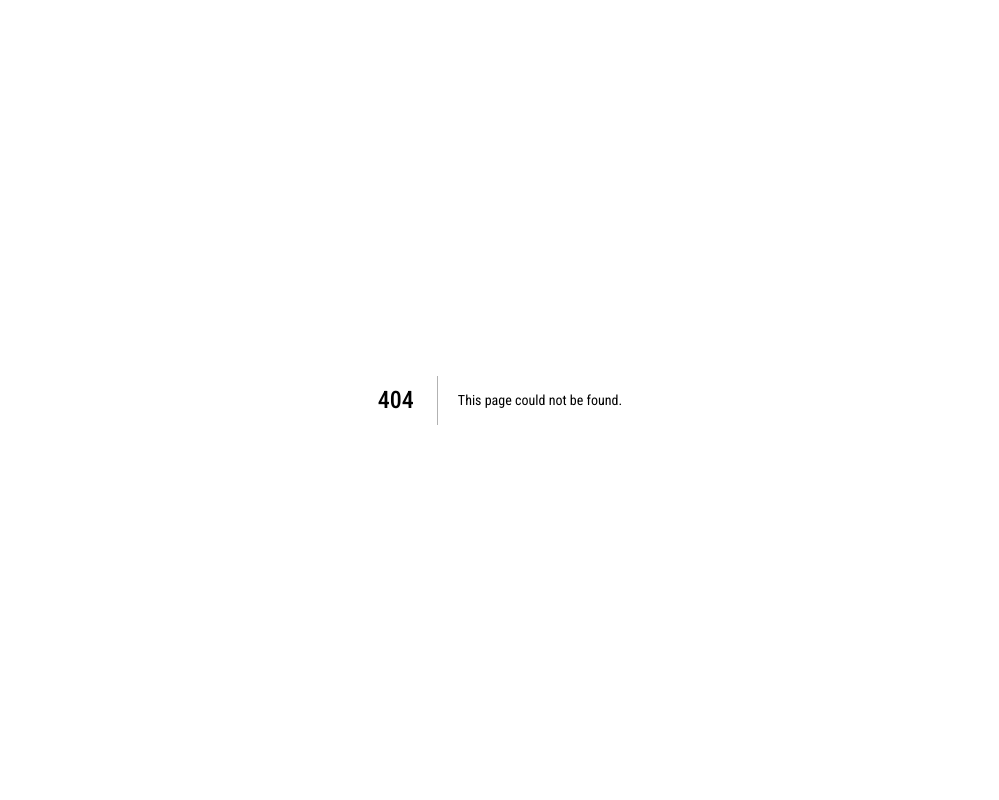
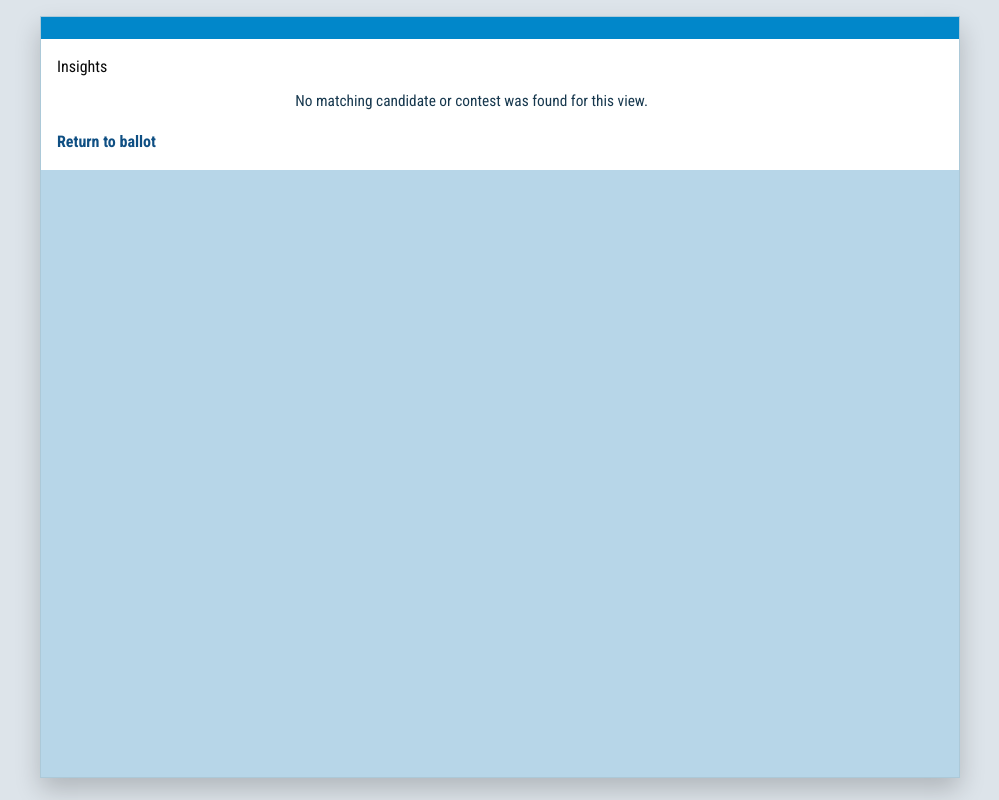
Before and after one commit to rhomere/digital-ballot, a Next.js app: page /insights in a window 1280 px wide. Before the commit this address had no page. Shown: the whole page, without its empty margins (140-1139 px from the left). Built offline with nearby package versions, Linux system fonts and the light colour scheme.

Commit message:
add insights page

```diff
--- a/src/app/globals.css
+++ b/src/app/globals.css
@@ -550,6 +550,23 @@ h3 {
   padding-left: 1.5rem;
 }
 
+.sheet2-prompt-link {
+  display: block;
+  color: inherit;
+  text-decoration: none;
+  cursor: pointer;
+}
+
+.sheet2-prompt-link:hover .sheet2-prompt,
+.sheet2-prompt-link:focus-visible .sheet2-prompt {
+  text-decoration: underline;
+}
+
+.sheet2-prompt-link:focus-visible {
+  outline: 2px solid #0f66b3;
+  outline-offset: 2px;
+}
+
 .sheet2-prompt {
   margin: 0;
   font-size: 0.88rem;
@@ -628,6 +645,20 @@ h3 {
 .sheet2-choice-name {
   font-size: 1.02rem;
   color: #111;
+}
+
+.sheet2-choice-link {
+  text-decoration: none;
+}
+
+.sheet2-choice-link:hover,
+.sheet2-choice-link:focus-visible {
+  text-decoration: underline;
+}
+
+.sheet2-choice-link:focus-visible {
+  outline: 2px solid #0f66b3;
+  outline-offset: 2px;
 }
 
 .sheet2-running {
@@ -772,6 +803,172 @@ h3 {
     position: static;
     display: block;
     margin-top: 0.1rem;
+  }
+}
+
+.insights-shell {
+  min-height: 100vh;
+  background: #dde4ea;
+  padding: 1rem 0.6rem 1.4rem;
+  display: flex;
+  justify-content: center;
+}
+
+.insights-card {
+  width: min(920px, 100%);
+  background: #b7d6e8;
+  border: 1px solid #acc9d8;
+  box-shadow: 0 12px 24px rgba(0, 0, 0, 0.2);
+  overflow: hidden;
+}
+
+.insights-top-strip {
+  height: 22px;
+  background: #0187ca;
+}
+
+.insights-header {
+  padding: 1.1rem 1rem 0.95rem;
+  text-align: center;
+  background:
+    radial-gradient(circle at 92% 18%, #ff1237 0 42px, transparent 43px),
+    radial-gradient(circle at 86% 20%, #0289cf 0 28px, transparent 29px),
+    #b7d6e8;
+  border-bottom: 2px solid #9dbfd0;
+}
+
+.insights-kicker,
+.insights-office,
+.insights-summary,
+.insights-header h1 {
+  margin: 0;
+}
+
+.insights-kicker {
+  font-size: 0.78rem;
+  letter-spacing: 0.12em;
+  text-transform: uppercase;
+  font-weight: 700;
+  color: #145479;
+}
+
+.insights-header h1 {
+  margin-top: 0.28rem;
+  font-size: clamp(1.7rem, 4vw, 2.5rem);
+  line-height: 1.08;
+  color: #111111;
+  text-transform: uppercase;
+}
+
+.insights-office {
+  margin-top: 0.28rem;
+  font-size: 0.94rem;
+  font-weight: 700;
+  color: #c52345;
+  text-transform: uppercase;
+}
+
+.insights-summary {
+  margin: 0.7rem auto 0;
+  max-width: 54ch;
+  font-size: 0.96rem;
+  line-height: 1.45;
+  color: #17384e;
+}
+
+.insights-body {
+  background: #ffffff;
+  padding: 1rem;
+}
+
+.insights-section + .insights-section {
+  margin-top: 1rem;
+}
+
+.insights-section h2 {
+  margin: 0;
+  padding-bottom: 0.35rem;
+  border-bottom: 1px solid #d0dce4;
+  color: #0f4f83;
+  text-transform: uppercase;
+  font-size: 0.98rem;
+  letter-spacing: 0.02em;
+}
+
+.insights-list,
+.insights-financials {
+  list-style: none;
+  margin: 0.7rem 0 0;
+  padding: 0;
+  display: flex;
+  flex-direction: column;
+  gap: 0.45rem;
+}
+
+.insights-list li {
+  position: relative;
+  padding-left: 0.95rem;
+  color: #1f1f1f;
+  font-size: 0.95rem;
+  line-height: 1.45;
+}
+
+.insights-list li::before {
+  content: "★";
+  position: absolute;
+  left: 0;
+  top: 0.14rem;
+  font-size: 0.56rem;
+  color: #d5325b;
+}
+
+.insights-financials li {
+  display: flex;
+  justify-content: space-between;
+  align-items: center;
+  gap: 0.8rem;
+  padding: 0.45rem 0.6rem;
+  border: 1px solid #dfe8ef;
+  border-radius: 8px;
+  background: #f8fbff;
+  font-size: 0.94rem;
+  color: #1f1f1f;
+}
+
+.insights-financials strong {
+  color: #0f4f83;
+}
+
+.insights-back-link {
+  display: inline-block;
+  margin-top: 1.1rem;
+  color: #0f4f83;
+  font-weight: 700;
+  text-decoration: none;
+}
+
+.insights-back-link:hover,
+.insights-back-link:focus-visible {
+  text-decoration: underline;
+}
+
+@media (max-width: 700px) {
+  .insights-header {
+    padding: 0.95rem 0.8rem 0.85rem;
+    background:
+      radial-gradient(circle at 94% 14%, #ff1237 0 28px, transparent 29px),
+      radial-gradient(circle at 88% 16%, #0289cf 0 18px, transparent 19px),
+      #b7d6e8;
+  }
+
+  .insights-summary,
+  .insights-list li,
+  .insights-financials li {
+    font-size: 0.86rem;
+  }
+
+  .insights-section h2 {
+    font-size: 0.88rem;
   }
 }
 
--- /dev/null
+++ b/src/app/insights/page.tsx
@@ -0,0 +1,142 @@
+"use client";
+
+import Link from "next/link";
+import { useMemo } from "react";
+import { useSearchParams } from "next/navigation";
+
+import { ballotContests } from "@/data/ballotData";
+
+type FinancialItem = {
+  label: string;
+  percent: number;
+};
+
+type InsightProfile = {
+  campaignPromises: string[];
+  financials: FinancialItem[];
+  priorWorkExperience: string[];
+};
+
+function buildInsightProfile(seed: string): InsightProfile {
+  const seedValue = seed.split("").reduce((sum, char) => sum + char.charCodeAt(0), 0);
+  const raw = [
+    (seedValue % 23) + 32,
+    ((seedValue * 3) % 19) + 22,
+    ((seedValue * 5) % 15) + 14,
+  ];
+  const total = raw.reduce((sum, value) => sum + value, 0);
+  const financials = [
+    { label: "Individual Donors", percent: Math.round((raw[0] / total) * 100) },
+    { label: "PAC / Committee Support", percent: Math.round((raw[1] / total) * 100) },
+    { label: "Self-Funded / Other", percent: Math.round((raw[2] / total) * 100) },
+  ];
+  financials[financials.length - 1].percent += 100 - financials.reduce((sum, item) => sum + item.percent, 0);
+
+  return {
+    campaignPromises: [
+      "Expand transparency in budgeting, contracts, and public reporting.",
+      "Improve response times for constituent services and casework.",
+      "Focus policy decisions on neighborhood-level outcomes and measurable results.",
+    ],
+    financials,
+    priorWorkExperience: [
+      "Civic and community leadership experience connected to public service.",
+      "Work across government, nonprofit, or legal-adjacent institutions.",
+      "Track record of coalition building, constituent outreach, and administrative oversight.",
+    ],
+  };
+}
+
+function getJusticeName(prompt?: string, fallback?: string) {
+  const match = prompt?.match(/Justice\s+(.+?)\s+of/i);
+  return match?.[1] ?? fallback ?? "Candidate";
+}
+
+export default function InsightsPage() {
+  const searchParams = useSearchParams();
+  const contestId = searchParams.get("contest");
+  const choiceId = searchParams.get("choice");
+  const subject = searchParams.get("subject");
+
+  const details = useMemo(() => {
+    const contest = ballotContests.find((item) => item.id === contestId);
+    const choice = contest?.choices.find((item) => item.id === choiceId);
+    const title = choice?.name ?? subject ?? getJusticeName(contest?.prompt, contest?.office);
+    const seed = `${contest?.id ?? "unknown"}:${choice?.id ?? title}`;
+
+    return {
+      contest,
+      title,
+      profile: buildInsightProfile(seed),
+    };
+  }, [choiceId, contestId, subject]);
+
+  if (!details.contest) {
+    return (
+      <main className="insights-shell">
+        <section className="insights-card">
+          <div className="insights-top-strip" />
+          <div className="insights-body">
+            <h1>Insights</h1>
+            <p className="insights-summary">No matching candidate or contest was found for this view.</p>
+            <Link href="/ballot" className="insights-back-link">
+              Return to ballot
+            </Link>
+          </div>
+        </section>
+      </main>
+    );
+  }
+
+  return (
+    <main className="insights-shell">
+      <section className="insights-card">
+        <div className="insights-top-strip" />
+        <header className="insights-header">
+          <p className="insights-kicker">Insights</p>
+          <h1>{details.title}</h1>
+          <p className="insights-office">{details.contest.office}</p>
+          <p className="insights-summary">
+            {details.contest.whyItMatters ?? "Context for this race is not available yet."}
+          </p>
+        </header>
+
+        <div className="insights-body">
+          <section className="insights-section">
+            <h2>Campaign Promises</h2>
+            <ul className="insights-list">
+              {details.profile.campaignPromises.map((item) => (
+                <li key={item}>{item}</li>
+              ))}
+            </ul>
+          </section>
+
+          <section className="insights-section">
+            <h2>Financials</h2>
+            <ul className="insights-financials">
+              {details.profile.financials.map((item) => (
+                <li key={item.label}>
+                  <span>{item.label}</span>
+                  <strong>{item.percent}%</strong>
+                </li>
+              ))}
+            </ul>
+          </section>
+
+          <section className="insights-section">
+            <h2>Prior Work Experience</h2>
+            <ul className="insights-list">
+              {details.profile.priorWorkExperience.map((item) => (
+                <li key={item}>{item}</li>
+              ))}
+            </ul>
+          </section>
+
+          <Link href="/ballot" className="insights-back-link">
+            Return to ballot
+          </Link>
+        </div>
+      </section>
+    </main>
+  );
+}
--- a/src/components/BallotGuide.tsx
+++ b/src/components/BallotGuide.tsx
@@ -1,8 +1,14 @@
 "use client";
 
+import Link from "next/link";
 import { useState } from "react";
 
 import { ballotContests, type Contest } from "@/data/ballotData";
+
+function getJusticeName(contest: Contest) {
+  const match = contest.prompt?.match(/Justice\s+(.+?)\s+of/i);
+  return match?.[1] ?? contest.office;
+}
 
 function ChoiceLine({
   choice,
@@ -12,6 +18,8 @@ function ChoiceLine({
   contestId: string;
 }) {
   const isWriteIn = choice.name === "Write-in";
+  const canOpenInsights = !isWriteIn && Boolean(choice.party);
+  const insightsHref = `/insights?contest=${encodeURIComponent(contestId)}&choice=${encodeURIComponent(choice.id)}`;
 
   return (
     <li className="sheet2-choice-row">
@@ -30,7 +38,17 @@ function ChoiceLine({
           </>
         ) : (
           <>
-            <p className="sheet2-choice-name">{choice.name}</p>
+            {canOpenInsights ? (
+              <Link
+                href={insightsHref}
+                className="sheet2-choice-name sheet2-choice-link"
+                aria-label={`Open insights for ${choice.name}`}
+              >
+                {choice.name}
+              </Link>
+            ) : (
+              <p className="sheet2-choice-name">{choice.name}</p>
+            )}
             {choice.runningMate ? <p className="sheet2-running">{choice.runningMate}</p> : null}
           </>
         )}
@@ -75,11 +93,15 @@ function ContestCard({
         </div>
       ) : null}
       {contest.prompt ? (
-        <div className="sheet2-prompt-block">
+        <Link
+          href={`/insights?contest=${encodeURIComponent(contest.id)}&subject=${encodeURIComponent(getJusticeName(contest))}`}
+          className="sheet2-prompt-block sheet2-prompt-link"
+          aria-label={`Open insights for ${getJusticeName(contest)}`}
+        >
           <p className="sheet2-prompt">{contest.prompt}</p>
           <p className="sheet2-prompt red">{contest.spanishPrompt ?? contest.prompt}</p>
           <p className="sheet2-prompt blue">{contest.creolePrompt ?? contest.prompt}</p>
-        </div>
+        </Link>
       ) : (
         <p className="sheet2-votefor">
           <span>(Vote for {contest.voteFor})</span>
```
